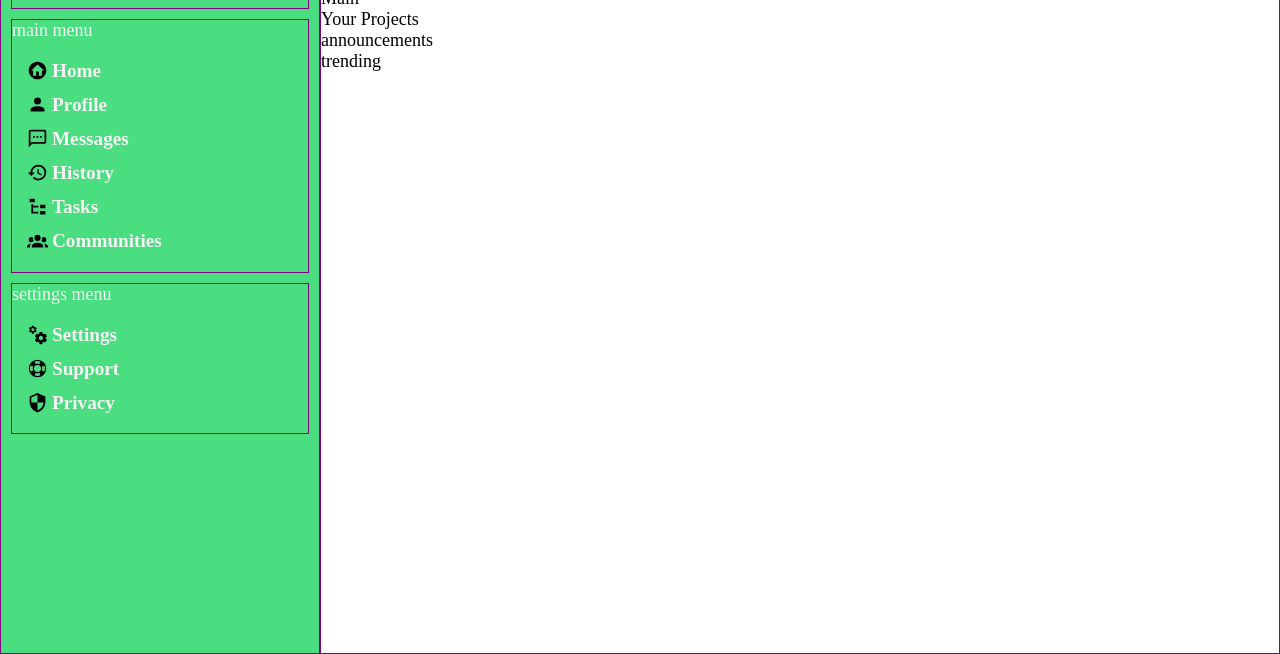
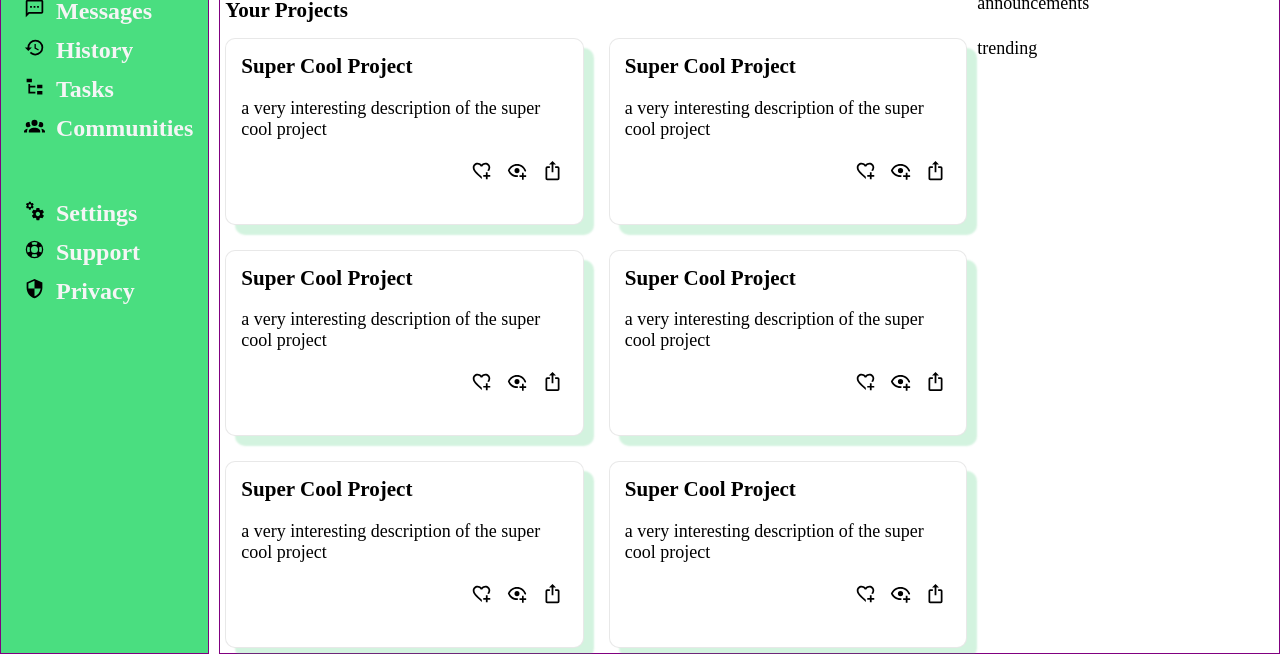
Before and after one commit to jwsmith24/adminDash, a plain HTML site: page index.html in a window 1280 px wide. Shown: the part 146-800 px from the top of the page. Drawn offline with Linux system fonts and the light colour scheme.

Commit message:
Add card icons, format project cards

```diff
--- a/index.html
+++ b/index.html
@@ -10,13 +10,13 @@
 <body>
     <div class="wrapper">
 
-        <div class="sidebar">Sidebar
+        <div class="sidebar">
 
-            <div class="logo">logo
-                <h1>Dashboard</h1>
+            <div class="logo">
+                <h2>Dashboard</h2>
             </div>
 
-            <div class="nav-menu">main menu
+            <div class="nav-menu">
                 <ul class="nav">
                     <a href="">
                         <li id="home">Home</li>
@@ -39,7 +39,7 @@
                 </ul>
 
             </div>
-            <div class="nav-menu">settings menu
+            <div class="nav-menu">
                 <ul class="nav">
                     <a href="">
                         <li id="settings">Settings</li>
@@ -61,9 +61,79 @@
             <div class="header-menu">header menu</div>
         </div>
 
-        <div class="main">Main
+        <div class="main">
+            <h3 id="project-head">Your Projects</h3>
             <div class="projects">
-                Your Projects
+
+
+                <div class="pCard">
+                    <div class="text">
+                        <h3>Super Cool Project</h3>
+                        <p>a very interesting description of the super cool project</p>
+                    </div>
+                    <div class="cardActions">
+                        <span class="favorite">favorite</span>
+                        <span class="watching">watching</span>
+                        <span class="share">share</span>
+                    </div>
+                </div>
+                <div class="pCard">
+                    <div class="text">
+                        <h3>Super Cool Project</h3>
+                        <p>a very interesting description of the super cool project</p>
+                    </div>
+                    <div class="cardActions">
+                        <span class="favorite">favorite</span>
+                        <span class="watching">watching</span>
+                        <span class="share">share</span>
+                    </div>
+                </div>
+                <div class="pCard">
+                    <div class="text">
+                        <h3>Super Cool Project</h3>
+                        <p>a very interesting description of the super cool project</p>
+                    </div>
+                    <div class="cardActions">
+                        <span class="favorite">favorite</span>
+                        <span class="watching">watching</span>
+                        <span class="share">share</span>
+                    </div>
+                </div>
+                <div class="pCard">
+                    <div class="text">
+                        <h3>Super Cool Project</h3>
+                        <p>a very interesting description of the super cool project</p>
+                    </div>
+                    <div class="cardActions">
+                        <span class="favorite">favorite</span>
+                        <span class="watching">watching</span>
+                        <span class="share">share</span>
+                    </div>
+                </div>
+                <div class="pCard">
+                    <div class="text">
+                        <h3>Super Cool Project</h3>
+                        <p>a very interesting description of the super cool project</p>
+                    </div>
+                    <div class="cardActions">
+                        <span class="favorite">favorite</span>
+                        <span class="watching">watching</span>
+                        <span class="share">share</span>
+                    </div>
+                </div>
+                <div class="pCard">
+                    <div class="text">
+                        <h3>Super Cool Project</h3>
+                        <p>a very interesting description of the super cool project</p>
+                    </div>
+                    <div class="cardActions">
+                        <span class="favorite">favorite</span>
+                        <span class="watching">watching</span>
+                        <span class="share">share</span>
+                    </div>
+                </div>
+
+
             </div>
             <div class="announcements">announcements</div>
             <div class="trending">trending</div>
--- a/style.css
+++ b/style.css
@@ -16,7 +16,7 @@ body {
     width: 100vw;
     height: 100vh;
     font-size: large;
-    ;
+
 }
 
 a {
@@ -32,13 +32,13 @@ ul {
 }
 
 /* purple border for building layout */
-.wrapper > *, .sidebar >* {
+.wrapper > * {
     border: 1px solid purple;
 }
 
 .wrapper {
     display: grid;
-    grid-template-columns: 1fr 3fr;
+    grid-template-columns: .5fr 3fr;
     grid-template-rows: 1fr 5fr;
     height: 100%;
     width: 100%;
@@ -53,18 +53,48 @@ ul {
     align-items: center;
     justify-content: center;
     gap:10px;
-    padding: 10px;
+    padding-right: 15px;
+    padding-left: 15px;
+
     background-color: var(--green400);
     color: whitesmoke;
 
 }
+
+.sidebar .logo {
+    display: grid;
+    position: relative;
+    grid-template-columns: 1fr;
+    grid-template-rows: 1fr;
+    justify-items: start;
+    align-items: start;
+
+}
+
+.sidebar .logo::after {
+    position: absolute;
+    content: url('resources/img/gamepad-square-outline.svg');
+    width: 2rem;
+    height: 2rem;
+    right: 10px;
+    top: -1px;
+
+}
+
+.logo > * {
+    margin: 0;
+    padding: 0;
+}
+
+
 .nav {
     display: grid;
     grid-template-columns: 1fr;
     grid-template-rows: 1fr;
     gap:12px;
-    font-size: 1.2rem;
+    font-size: 1.5rem;
     font-weight: bold;
+
 
 }
 
@@ -79,7 +109,7 @@ ul {
     content: "";
     width: 1.3rem;
     height: 1.3rem;
-    left: -25px;
+    left: -32px;
     top: 0px;
 
 }
@@ -129,4 +159,100 @@ ul {
 .main {
     grid-column: 2/3;
     grid-row: 2/3;
+
+    display: grid;
+    grid-template-columns: 5fr 2fr;
+    grid-template-rows: 0.1fr 1fr 1fr;
+
+
+    gap: 10px;
+    margin-left: 10px;
+    padding:5px;
+
+
 }
+
+#project-head {
+    grid-column: 1/2;
+    grid-row: 1/2;
+    margin-top: 5px;
+    margin-bottom: 5px;
+
+
+}
+
+
+.projects {
+    display: grid;
+    grid-column: 1/2;
+    grid-row: 2/4;
+
+    grid-template-columns: 1fr 1fr;
+    grid-template-rows: 1fr 1fr 1fr;
+
+    gap:25px;
+
+}
+
+.pCard {
+    display: grid;
+    grid-template-columns: 1fr;
+    grid-template-rows: 1fr 1 fr;
+    padding: 15px;
+    gap:15px;
+
+    background-color: white;
+    box-shadow: 10px 10px 2px 0px rgba(34, 197, 94, 0.2);
+    border: 1px solid rgba(0, 0, 0, 0.089);
+    border-radius: 10px;
+}
+
+.cardActions > * {
+    width: 1.3rem;
+    height: 1.3rem;
+    padding: 5px;
+    cursor: pointer;
+}
+
+.favorite {
+    content: url('resources/img/heart-plus-outline.svg');
+}
+
+.watching {
+    content: url('resources/img/eye-plus-outline.svg');
+}
+
+.share {
+    content: url('resources/img/export-variant.svg');
+}
+
+.text {
+   display: grid;
+   grid-template-columns: 1fr;
+   grid-template-rows: 1fr;
+
+   align-items: start;
+   justify-items: start;
+
+}
+
+.cardActions {
+    justify-self: end;
+
+}
+
+.text > * {
+    margin: 0;
+}
+
+
+
+.announcements {
+    grid-column: 2/3;
+    grid-row: 1/2;
+}
+
+.trending {
+    grid-column: 2/3;
+    grid-row: 2/3;
+}
```
Also changed, not shown: resources/img/export-variant.svg (added), resources/img/eye-plus-outline.svg (added), resources/img/gamepad-square-outline.svg (added), resources/img/heart-plus-outline.svg (added), resources/img/heart.svg (added), resources/img/tablet-dashboard.svg (added), resources/img/view-dashboard-variant-outline.svg (added).
